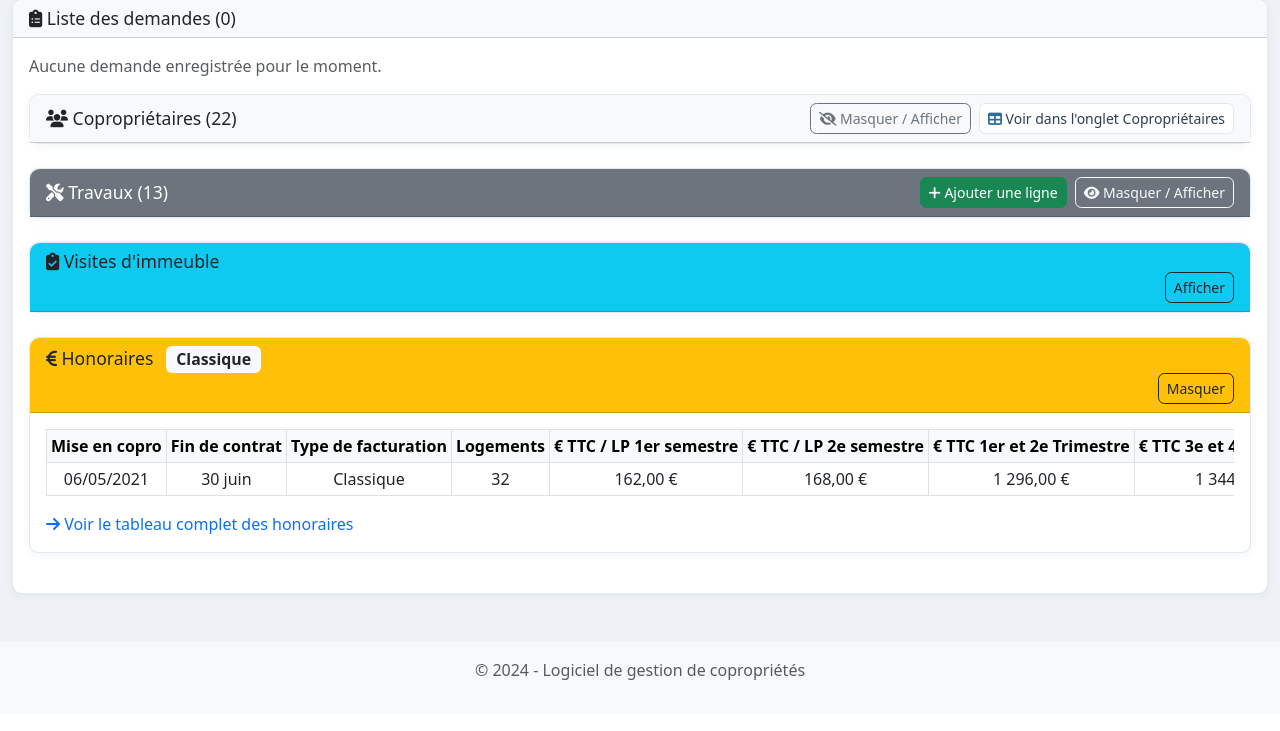
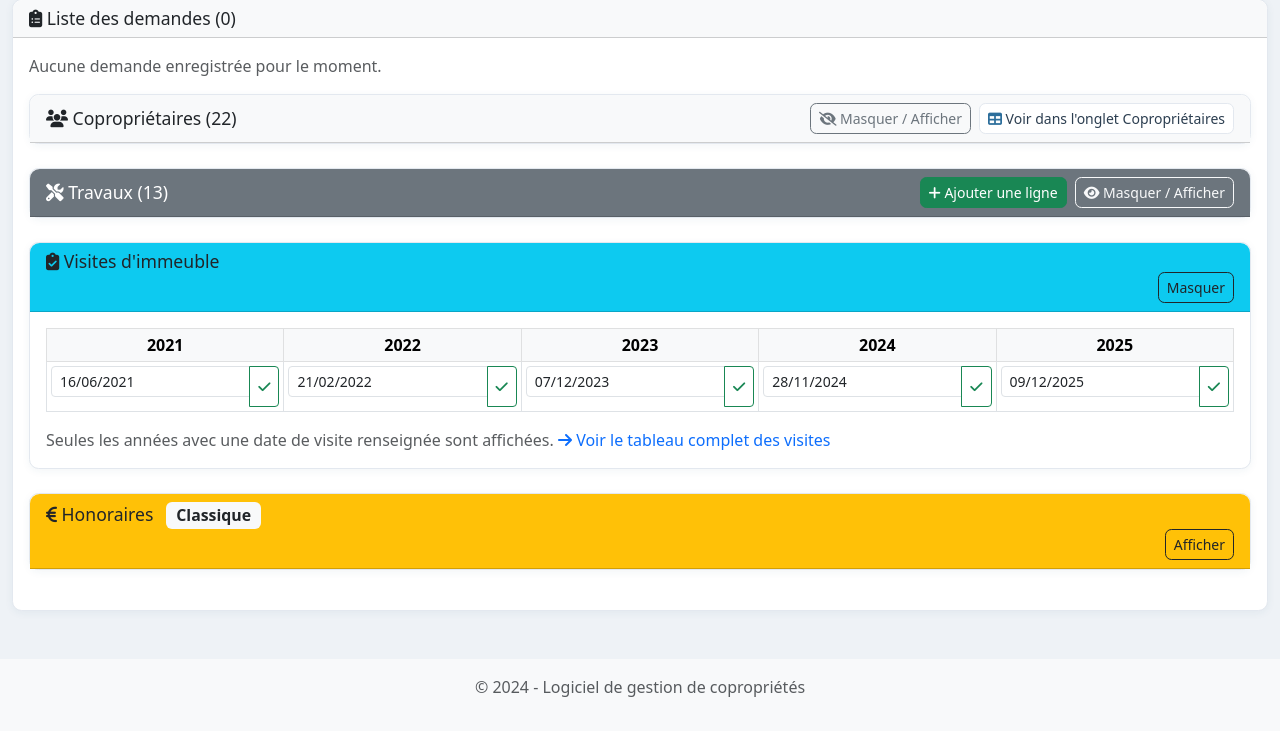
Before and after one commit to Keko-creator/copro_manager, a Flask app: page /copropriete/1 in a window 1280 px wide, after a click on "Afficher". Shown: the part 870-1601 px from the top of the page. Before the commit the page ends 1550 px from the top, so only its background shows below. Run offline with Flask 3, Linux system fonts and the light colour scheme; data comes from the database, SQL or seed files in the repository; data that the repository does not hold is empty.

Commit message:
Euro a cote des montants dans le tableau Assurance, tableaux de la fiche copropriete masques par defaut
Co-authored-by: Keko-creator <Keko-creator@users.noreply.github.com>

```diff
--- a/copro_manager/app.py
+++ b/copro_manager/app.py
@@ -858,6 +858,24 @@ def _euro_entete_filter(en_tete):
     if any(mot in texte for mot in ('Tarif', 'Prix', 'Cotisation')):
         return texte + ' (€)'
     return texte
+
+
+@app.template_filter('euro_valeur')
+def _euro_valeur_filter(valeur):
+    """Ajoute l'euro aux montants du tableau Assurance : si la valeur de la
+    cellule est un nombre (avec virgule, espace ou point), elle est affichee
+    suivie de l'euro. Les dates et textes restent inchanges."""
+    if valeur is None:
+        return valeur
+    texte = str(valeur).strip()
+    if not texte:
+        return valeur
+    nettoye = texte.replace(' ', '').replace(',', '.').replace(u'\u20ac', '')
+    try:
+        float(nettoye)
+    except (ValueError, TypeError):
+        return valeur
+    return texte + ' €'
 
 
 @app.template_filter('fin_contrat_courte')
--- a/copro_manager/templates/copropriete.html
+++ b/copro_manager/templates/copropriete.html
@@ -517,9 +517,9 @@
 <div class="card mb-4">
     <div class="card-header bg-info text-dark">
         <h3 class="mb-0"><i class="fas fa-clipboard-check"></i> Visites d'immeuble</h3>
-        <button type="button" class="btn btn-sm btn-outline-dark float-end toggle-card" data-target="card-visites" style="display:none;">Masquer</button>
+        <button type="button" class="btn btn-sm btn-outline-dark float-end toggle-card" data-target="card-visites">Afficher</button>
     </div>
-    <div class="card-body" id="card-visites">
+    <div class="card-body" id="card-visites" style="display:none;">
         {% if visites.visites %}
         <div class="table-responsive">
             <table class="table table-sm table-bordered align-middle">
@@ -573,9 +573,9 @@
             {% if honoraire_ligne.type_facturation %}<span class="badge bg-light text-dark ms-2">{{ honoraire_ligne.type_facturation }}</span>{% endif %}
             {% if honoraire_ligne.est_specifique %}<span class="badge bg-secondary ms-2">Montants spécifiques</span>{% endif %}
         </h3>
-        <button type="button" class="btn btn-sm btn-outline-dark float-end toggle-card" data-target="card-honoraires" style="display:none;">Masquer</button>
+        <button type="button" class="btn btn-sm btn-outline-dark float-end toggle-card" data-target="card-honoraires">Afficher</button>
     </div>
-    <div class="card-body" id="card-honoraires">
+    <div class="card-body" id="card-honoraires" style="display:none;">
         <div class="table-responsive">
             <table class="table table-sm table-bordered align-middle">
                 <thead class="table-light">
@@ -623,9 +623,9 @@
         <h3><i class="fas fa-shield-alt"></i> Contrat d'assurance
             {% if assurance_contrat.derniere_annee %}<span class="badge bg-light text-dark ms-2">Tarif {{ assurance_contrat.derniere_annee }}</span>{% endif %}
         </h3>
-        <button type="button" class="btn btn-sm btn-outline-light float-end toggle-card" data-target="card-assurance" style="display:none;">Masquer</button>
+        <button type="button" class="btn btn-sm btn-outline-light float-end toggle-card" data-target="card-assurance">Afficher</button>
     </div>
-    <div class="card-body" id="card-assurance">
+    <div class="card-body" id="card-assurance" style="display:none;">
         <div class="table-responsive">
             <table class="table table-sm table-bordered align-middle">
                 <thead class="table-light">
@@ -908,7 +908,6 @@ document.addEventListener('DOMContentLoaded', function() {
 // Bascule Masquer/Afficher des tableaux de la fiche copropriete
 document.addEventListener('DOMContentLoaded', function() {
     document.querySelectorAll('.toggle-card').forEach(function(btn) {
-        btn.style.display = '';
         btn.addEventListener('click', function() {
             var body = document.getElementById(btn.getAttribute('data-target'));
             if (body.style.display === 'none') {
```
Also changed, not shown: copro_manager/templates/assurance.html (+7 -1 lines).
